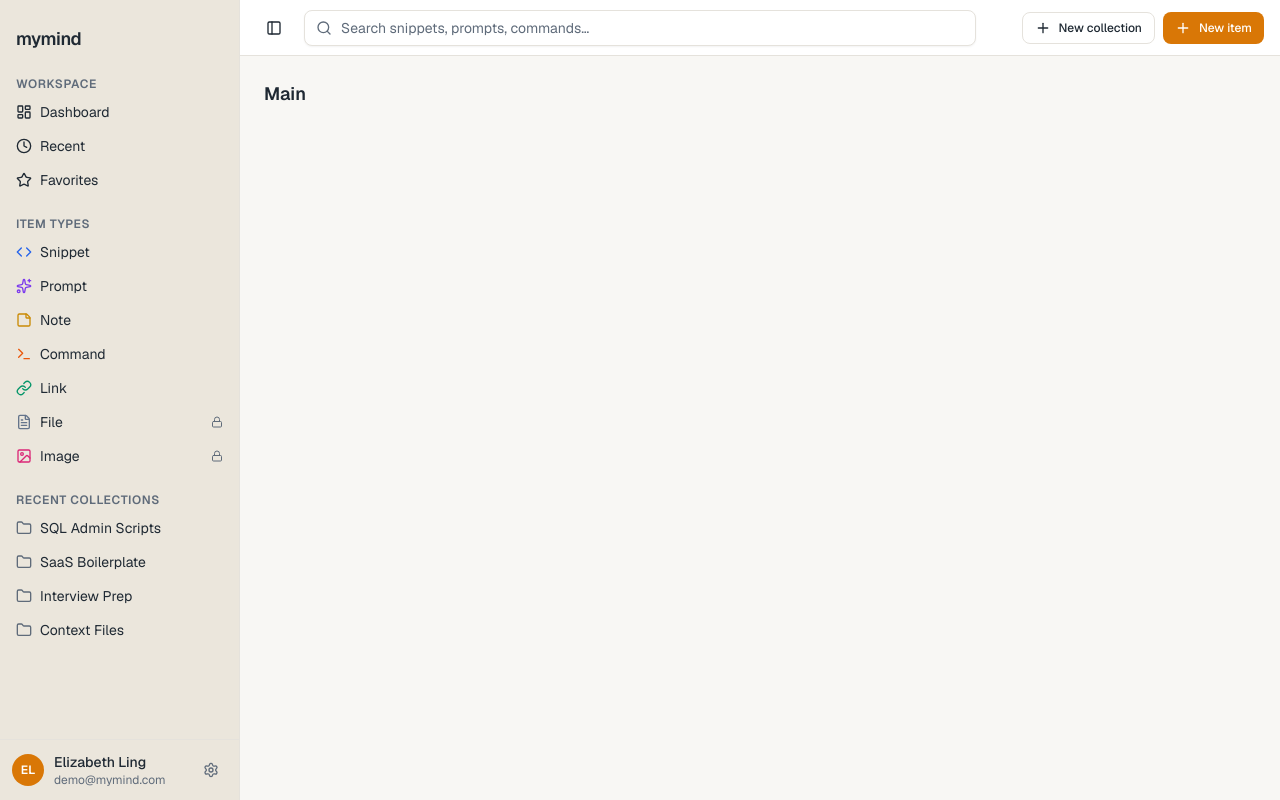
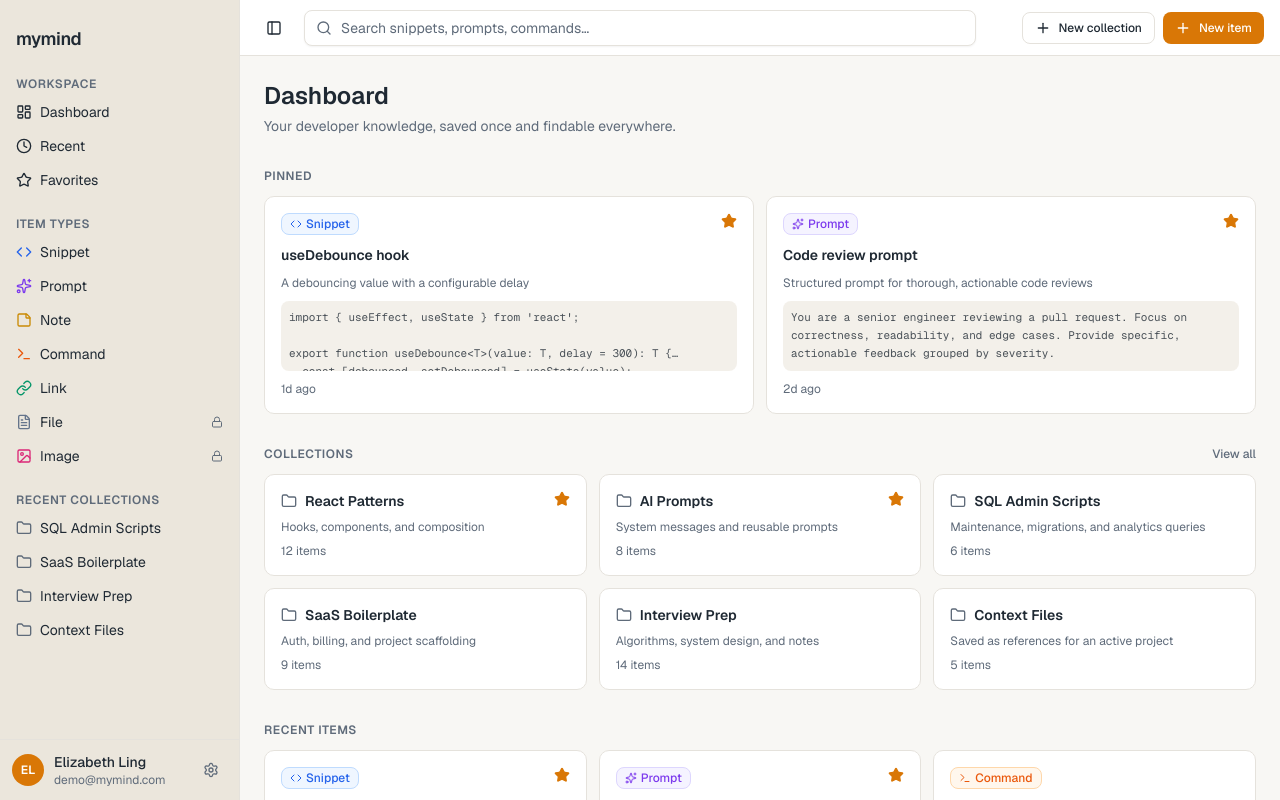
Before and after one commit to elizabeth-ling/mymind, a Next.js app: page /dashboard in a window 1280 px wide. Built offline with nearby package versions, Linux system fonts and the light colour scheme.

Commit message:
feat: add item cards

```diff
--- a/src/app/dashboard/page.tsx
+++ b/src/app/dashboard/page.tsx
@@ -1,3 +1,91 @@
+import Link from "next/link";
+
+import { CollectionCard } from "@/components/dashboard/collection-card";
+import { ItemCard } from "@/components/dashboard/item-card";
+import { StatsCards } from "@/components/dashboard/stats-cards";
+import { collections, items } from "@/lib/mock-data";
+
 export default function DashboardPage() {
-  return <h2 className="text-lg font-semibold text-foreground">Main</h2>;
+  const pinnedItems = items.filter((i) => i.isPinned);
+
+  const recentItems = [...items]
+    .sort(
+      (a, b) =>
+        new Date(b.lastUsedAt).getTime() - new Date(a.lastUsedAt).getTime()
+    )
+    .slice(0, 10);
+
+  const recentCollections = collections.slice(0, 6);
+
+  const totalItems = items.length;
+  const totalCollections = collections.length;
+  const favoriteItems = items.filter((i) => i.isFavorite).length;
+  const favoriteCollections = collections.filter((c) => c.isFavorite).length;
+
+  return (
+    <div className="mx-auto flex max-w-6xl flex-col gap-8">
+      <header className="flex flex-col gap-1">
+        <h1 className="text-2xl font-semibold text-foreground">Dashboard</h1>
+        <p className="text-sm text-muted-foreground">
+          Your developer knowledge, saved once and findable everywhere.
+        </p>
+      </header>
+
+      {pinnedItems.length > 0 ? (
+        <section className="flex flex-col gap-3">
+          <SectionHeader title="Pinned" />
+          <div className="grid grid-cols-1 gap-3 md:grid-cols-2">
+            {pinnedItems.map((item) => (
+              <ItemCard key={item.id} item={item} />
+            ))}
+          </div>
+        </section>
+      ) : null}
+
+      <section className="flex flex-col gap-3">
+        <SectionHeader
+          title="Collections"
+          trailing={
+            <Link
+              href="/collections"
+              className="text-xs font-medium text-muted-foreground hover:text-foreground"
+            >
+              View all
+            </Link>
+          }
+        />
+        <div className="grid grid-cols-1 gap-3 sm:grid-cols-2 lg:grid-cols-3">
+          {recentCollections.map((collection) => (
+            <CollectionCard key={collection.id} collection={collection} />
+          ))}
+        </div>
+      </section>
+
+      <section className="flex flex-col gap-3">
+        <SectionHeader title="Recent items" />
+        <div className="grid grid-cols-1 gap-3 md:grid-cols-2 lg:grid-cols-3">
+          {recentItems.map((item) => (
+            <ItemCard key={item.id} item={item} />
+          ))}
+        </div>
+      </section>
+    </div>
+  );
 }
+
+function SectionHeader({
+  title,
+  trailing,
+}: {
+  title: string;
+  trailing?: React.ReactNode;
+}) {
+  return (
+    <div className="flex items-center justify-between">
+      <h2 className="text-xs font-semibold uppercase tracking-wider text-muted-foreground">
+        {title}
+      </h2>
+      {trailing}
+    </div>
+  );
+}
--- /dev/null
+++ b/src/components/dashboard/collection-card.tsx
@@ -0,0 +1,33 @@
+import { Folder, Star } from "lucide-react";
+
+import { type collections } from "@/lib/mock-data";
+
+type Collection = (typeof collections)[number];
+
+export function CollectionCard({ collection }: { collection: Collection }) {
+  return (
+    <article className="flex flex-col gap-2 rounded-lg border border-border bg-surface p-4 transition-shadow hover:shadow-sm">
+      <div className="flex items-start justify-between gap-2">
+        <div className="flex min-w-0 items-center gap-2">
+          <Folder className="size-4 shrink-0 text-muted-foreground" />
+          <h3 className="truncate text-sm font-semibold text-foreground">
+            {collection.name}
+          </h3>
+        </div>
+        {collection.isFavorite ? (
+          <Star className="size-4 shrink-0 fill-accent text-accent" />
+        ) : null}
+      </div>
+
+      {collection.description ? (
+        <p className="line-clamp-2 text-xs text-muted-foreground">
+          {collection.description}
+        </p>
+      ) : null}
+
+      <p className="mt-auto text-xs text-muted-foreground">
+        {collection.itemCount} {collection.itemCount === 1 ? "item" : "items"}
+      </p>
+    </article>
+  );
+}
--- /dev/null
+++ b/src/components/dashboard/item-card.tsx
@@ -0,0 +1,62 @@
+import { Star } from "lucide-react";
+
+import { formatRelativeTime } from "@/lib/format";
+import { itemTypes, type items } from "@/lib/mock-data";
+
+import { iconMap } from "./icon-map";
+
+type Item = (typeof items)[number];
+
+export function ItemCard({ item }: { item: Item }) {
+  const itemType = itemTypes.find((t) => t.id === item.itemTypeId);
+  const Icon = itemType ? iconMap[itemType.icon] : null;
+
+  return (
+    <article className="flex flex-col gap-2.5 rounded-lg border border-border bg-surface p-4 transition-shadow hover:shadow-sm">
+      <div className="flex items-start justify-between gap-2">
+        {itemType ? (
+          <span
+            className="inline-flex items-center gap-1 rounded-md border px-2 py-0.5 text-xs font-medium"
+            style={{
+              backgroundColor: itemType.softBg,
+              borderColor: itemType.borderColor,
+              color: itemType.color,
+            }}
+          >
+            {Icon ? <Icon className="size-3" /> : null}
+            {itemType.name}
+          </span>
+        ) : null}
+        {item.isFavorite ? (
+          <Star className="size-4 shrink-0 fill-accent text-accent" />
+        ) : null}
+      </div>
+
+      <h3 className="line-clamp-1 text-sm font-semibold text-foreground">
+        {item.title}
+      </h3>
+
+      {item.description ? (
+        <p className="line-clamp-2 text-xs text-muted-foreground">
+          {item.description}
+        </p>
+      ) : null}
+
+      {item.content ? (
+        <pre className="line-clamp-3 overflow-hidden whitespace-pre-wrap break-words rounded-md bg-surface-muted/60 p-2 font-mono text-[11px] leading-relaxed text-foreground/80">
+          {item.content}
+        </pre>
+      ) : null}
+
+      {item.url ? (
+        <p className="truncate rounded-md bg-surface-muted/60 p-2 font-mono text-[11px] text-foreground/80">
+          {item.url}
+        </p>
+      ) : null}
+
+      <p className="mt-auto text-xs text-muted-foreground">
+        {formatRelativeTime(item.lastUsedAt)}
+      </p>
+    </article>
+  );
+}
--- /dev/null
+++ b/src/components/dashboard/stats-cards.tsx
@@ -0,0 +1,47 @@
+import { FileText, Folder, FolderHeart, Star } from "lucide-react";
+import type { LucideIcon } from "lucide-react";
+
+interface StatsCardsProps {
+  totalItems: number;
+  totalCollections: number;
+  favoriteItems: number;
+  favoriteCollections: number;
+}
+
+export function StatsCards({
+  totalItems,
+  totalCollections,
+  favoriteItems,
+  favoriteCollections,
+}: StatsCardsProps) {
+  const stats: { label: string; value: number; icon: LucideIcon }[] = [
+    { label: "Items", value: totalItems, icon: FileText },
+    { label: "Collections", value: totalCollections, icon: Folder },
+    { label: "Favorite items", value: favoriteItems, icon: Star },
+    { label: "Favorite collections", value: favoriteCollections, icon: FolderHeart },
+  ];
+
+  return (
+    <div className="grid grid-cols-2 gap-3 sm:grid-cols-4">
+      {stats.map((s) => {
+        const Icon = s.icon;
+        return (
+          <div
+            key={s.label}
+            className="rounded-lg border border-border bg-surface p-4"
+          >
+            <div className="flex items-center justify-between">
+              <p className="text-xs font-medium uppercase tracking-wider text-muted-foreground">
+                {s.label}
+              </p>
+              <Icon className="size-4 text-muted-foreground" />
+            </div>
+            <p className="mt-2 text-2xl font-semibold text-foreground">
+              {s.value}
+            </p>
+          </div>
+        );
+      })}
+    </div>
+  );
+}
--- /dev/null
+++ b/src/lib/format.ts
@@ -0,0 +1,21 @@
+export function formatRelativeTime(iso: string): string {
+  const date = new Date(iso);
+  const diffMs = Date.now() - date.getTime();
+
+  if (diffMs < 0) return "just now";
+
+  const minutes = Math.floor(diffMs / 60_000);
+  const hours = Math.floor(minutes / 60);
+  const days = Math.floor(hours / 24);
+  const weeks = Math.floor(days / 7);
+  const months = Math.floor(days / 30);
+  const years = Math.floor(days / 365);
+
+  if (years > 0) return `${years}y ago`;
+  if (months > 0) return `${months}mo ago`;
+  if (weeks > 0) return `${weeks}w ago`;
+  if (days > 0) return `${days}d ago`;
+  if (hours > 0) return `${hours}h ago`;
+  if (minutes > 0) return `${minutes}m ago`;
+  return "just now";
+}
```
